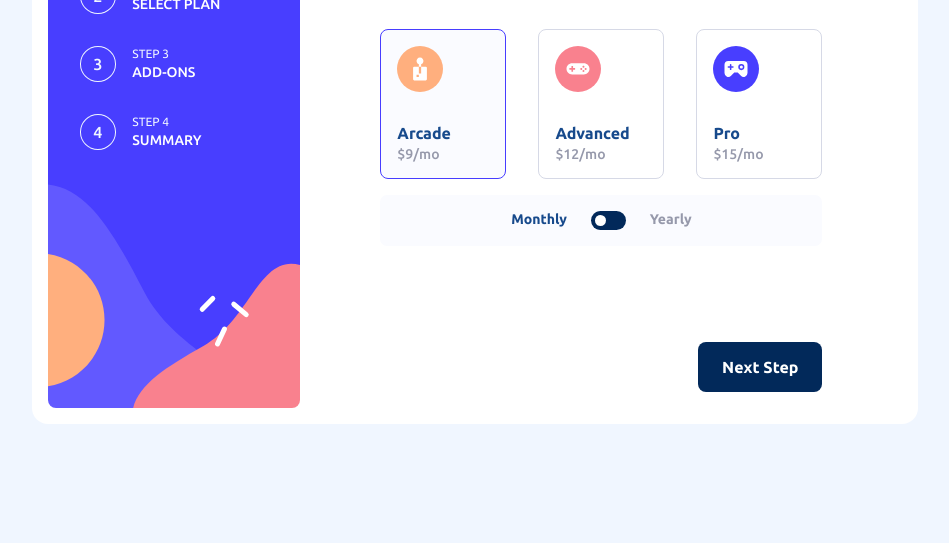
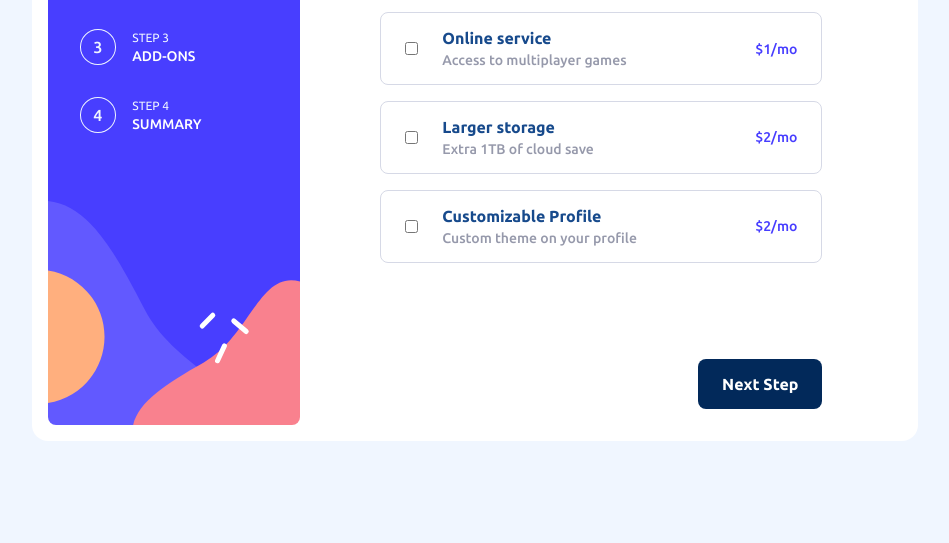
Before and after one commit to Dunkelhaiser/Frontend-Mentor-Multi-Step-Form, a website built with Vite: page index.html in a window 1280 px wide. Shown: the part 257-800 px from the top of the page, without its empty margins (165-1114 px from the left). Built offline with nearby package versions, Linux system fonts and the light colour scheme; some packages are replaced by stand-ins of ours.

Commit message:
Added third step

```diff
--- a/index.html
+++ b/index.html
@@ -8,8 +8,9 @@
         <title>Frontend Mentor | Multi-Step Form</title>
         <link rel="stylesheet" href="./src/css/styles.css" />
         <!-- <script src="./src/ts/formValidation.ts" type="module" defer></script> -->
-        <script src="./src/ts/toggle.ts" type="module" defer></script>
-        <script src="./src/ts/step2.ts" type="module" defer></script>
+        <!-- <script src="./src/ts/toggle.ts" type="module" defer></script>
+        <script src="./src/ts/step2.ts" type="module" defer></script> -->
+        <script src="./src/ts/step3.ts" type="module" defer></script>
     </head>
     <body>
         <main class="section">
@@ -74,7 +75,7 @@
                             </div>
                         </form>
                     </section> -->
-                    <section class="form_section">
+                    <!-- <section class="form_section">
                         <h1>Select your plan</h1>
                         <p>You have the option of mounthly or yearly billing.</p>
                         <section class="plan_options">
@@ -117,6 +118,42 @@
                             </div>
                             <span id="yearly_cycle">Yearly</span>
                         </div>
+                    </section> -->
+                    <section class="form_section">
+                        <h1>Pick add-ons</h1>
+                        <p>Add-ons help enchance your gaming experience.</p>
+                        <section class="addons_options">
+                            <label for="online_service">
+                                <div class="option">
+                                    <input type="checkbox" id="online_service" />
+                                    <div class="details">
+                                        <h3>Online service</h3>
+                                        <span>Access to multiplayer games</span>
+                                    </div>
+                                    <span>+$1/mo</span>
+                                </div>
+                            </label>
+                            <label for="larger_storage">
+                                <div class="option">
+                                    <input type="checkbox" id="larger_storage" />
+                                    <div class="details">
+                                        <h3>Larger storage</h3>
+                                        <span>Extra 1TB of cloud save</span>
+                                    </div>
+                                    <span>+$2/mo</span>
+                                </div>
+                            </label>
+                            <label for="customizable_profile">
+                                <div class="option">
+                                    <input type="checkbox" id="customizable_profile" />
+                                    <div class="details">
+                                        <h3>Customizable Profile</h3>
+                                        <span>Custom theme on your profile</span>
+                                    </div>
+                                    <span>+$3/mo</span>
+                                </div>
+                            </label>
+                        </section>
                     </section>
                     <nav class="navigation">
                         <button type="button" class="text_btn hidden">Go Back</button>
--- /dev/null
+++ b/src/css/components/checkbox.css
@@ -0,0 +1,30 @@
+/* input[type="checkbox"] {
+    display: inline-block;
+
+    width: 0.5rem;
+    height: 0.5rem;
+
+    vertical-align: bottom;
+
+    appearance: none;
+    background-color: var(--white);
+    border: 1px solid var(--light-gray);
+    border-radius: 0.2rem;
+
+    &:checked {
+        background-color: var(--purplish-blue);
+        border: 1px solid var(--purplish-blue);
+    }
+}
+
+input[type="checkbox"]:checked::after {
+    content: "\2713";
+
+    display: block;
+
+    font-size: 1rem;
+    font-weight: 700;
+    line-height: 1.2;
+    color: var(--white);
+    text-align: center;
+} */
--- a/src/css/components/container.css
+++ b/src/css/components/container.css
@@ -174,7 +174,7 @@
 .plan_options {
     display: grid;
     grid-template-columns: 1fr 1fr 1fr;
-    gap: 2rem;
+    gap: 1rem;
     margin-top: 2rem;
 
     .option {
@@ -236,7 +236,6 @@
 
     @media (--phone) {
         grid-template-columns: 1fr;
-        gap: 1rem;
         margin-top: 1rem;
     }
 }
@@ -261,3 +260,67 @@
         color: var(--navy-blue);
     }
 }
+
+.addons_options {
+    display: grid;
+    grid-template-columns: 1fr;
+    gap: 1rem;
+    margin-top: 2rem;
+
+    /* stylelint-disable-next-line no-descending-specificity */
+    .option {
+        cursor: pointer;
+
+        display: flex;
+        flex-direction: row;
+        gap: 1.5rem;
+        align-items: center;
+
+        padding: 1rem 1.5rem;
+
+        border: 1px solid var(--light-gray);
+        border-radius: 0.5em;
+
+        .details {
+            display: flex;
+            flex-direction: column;
+            gap: 0.3rem;
+        }
+
+        h3 {
+            font-size: 1rem;
+            color: var(--navy-blue);
+        }
+
+        span {
+            font-size: 0.875rem;
+            font-weight: 500;
+            color: var(--cool-gray);
+
+            &.discount {
+                margin-top: 0.25rem;
+                font-size: 0.75rem;
+                color: var(--navy-blue);
+            }
+        }
+
+        & > span {
+            margin-left: auto;
+            color: var(--purplish-blue);
+        }
+
+        input[type="radio"] {
+            display: none;
+        }
+
+        &:has(input[type="checkbox"]:checked) {
+            background-color: var(--alabaster);
+            border-color: var(--purplish-blue);
+        }
+
+        @media (--phone) {
+            flex-direction: row;
+            gap: 1rem;
+        }
+    }
+}
--- a/src/css/styles.css
+++ b/src/css/styles.css
@@ -5,4 +5,5 @@
 @import "./components/container";
 @import "./components/input";
 @import "./components/button";
+@import "./components/checkbox";
 @import "./components/toggle";
--- /dev/null
+++ b/src/ts/step3.ts
@@ -0,0 +1,46 @@
+/* eslint-disable no-param-reassign */
+/* eslint-disable @typescript-eslint/no-non-null-assertion */
+export {};
+
+const nextButton = document.querySelector("#next-btn") as HTMLButtonElement;
+const addons = document.querySelectorAll(".addons_options .option") as NodeListOf<HTMLDivElement>;
+
+let selectedCycle = "mo";
+const pricesMo = ["$1/mo", "$2/mo", "$2/mo"];
+const pricesYr = ["$10/yr", "$20/yr", "$20/yr"];
+const addonsList = [] as { title: string; price: string }[];
+
+const monthly = () => {
+    addons.forEach((addon, index) => {
+        addon.querySelector<HTMLSpanElement>(".option > span")!.innerText = pricesMo[index];
+    });
+};
+const yearly = () => {
+    addons.forEach((addon, index) => {
+        addon.querySelector<HTMLSpanElement>(".option > span")!.innerText = pricesYr[index];
+    });
+};
+
+const changePricing = () => {
+    if (selectedCycle === "yr") {
+        yearly();
+    } else {
+        monthly();
+    }
+};
+changePricing();
+
+const validate = () => {
+    const checked = document.querySelectorAll<HTMLDivElement>(".option:has(input[type=checkbox]:checked)");
+    while (addonsList.length > 0) {
+        addonsList.pop();
+    }
+    checked.forEach((checkedEl) => {
+        const title = checkedEl.querySelector<HTMLHeadingElement>("h3")!.innerText!;
+        const price = checkedEl.querySelector<HTMLHeadingElement>(".option > span")!.innerText!;
+        addonsList.push({ title, price });
+    });
+    console.log(addonsList);
+};
+
+nextButton.addEventListener("click", validate);
```
